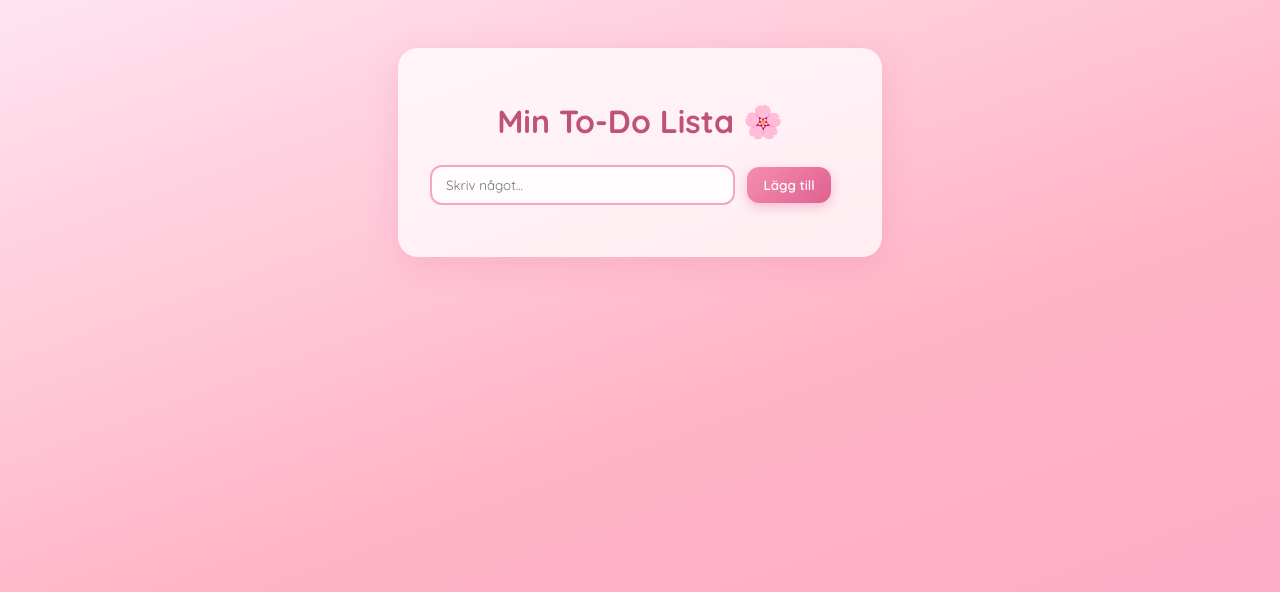
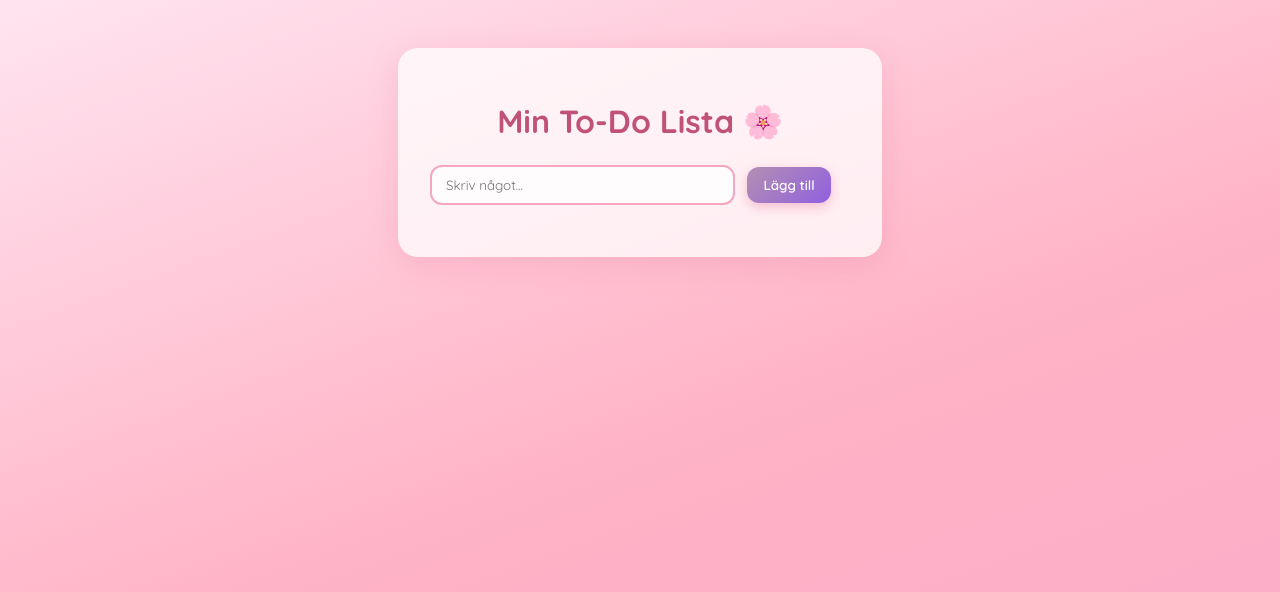
Before and after one commit to Lisbet-Salander/Antonella-Iana_To-do-list, a plain HTML site: page index.html in a window 1280 px wide. Drawn offline with Linux system fonts and the light colour scheme.

Commit message:
Ändrade färg på knappen

```diff
--- a/style.css
+++ b/style.css
@@ -63,7 +63,7 @@ input:focus {
 button {
     margin-left: 8px;
     padding: 10px 16px;
-    background: linear-gradient(135deg, #f48fb1, #e06090); /* Rosa gradient */
+    background: linear-gradient(135deg, #b48fb1, #9060e0); /* Rosa gradient */
     color: white;
     border: none;
     border-radius: 12px;
```
